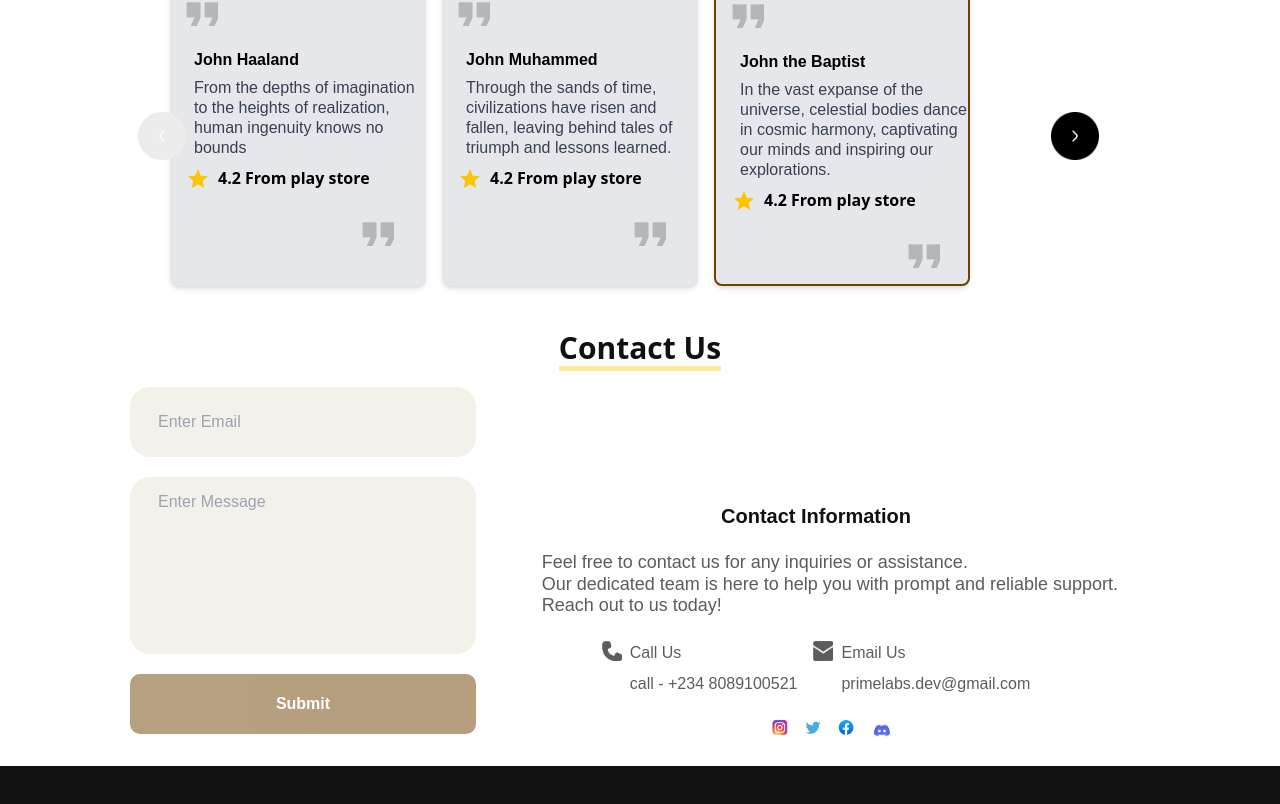
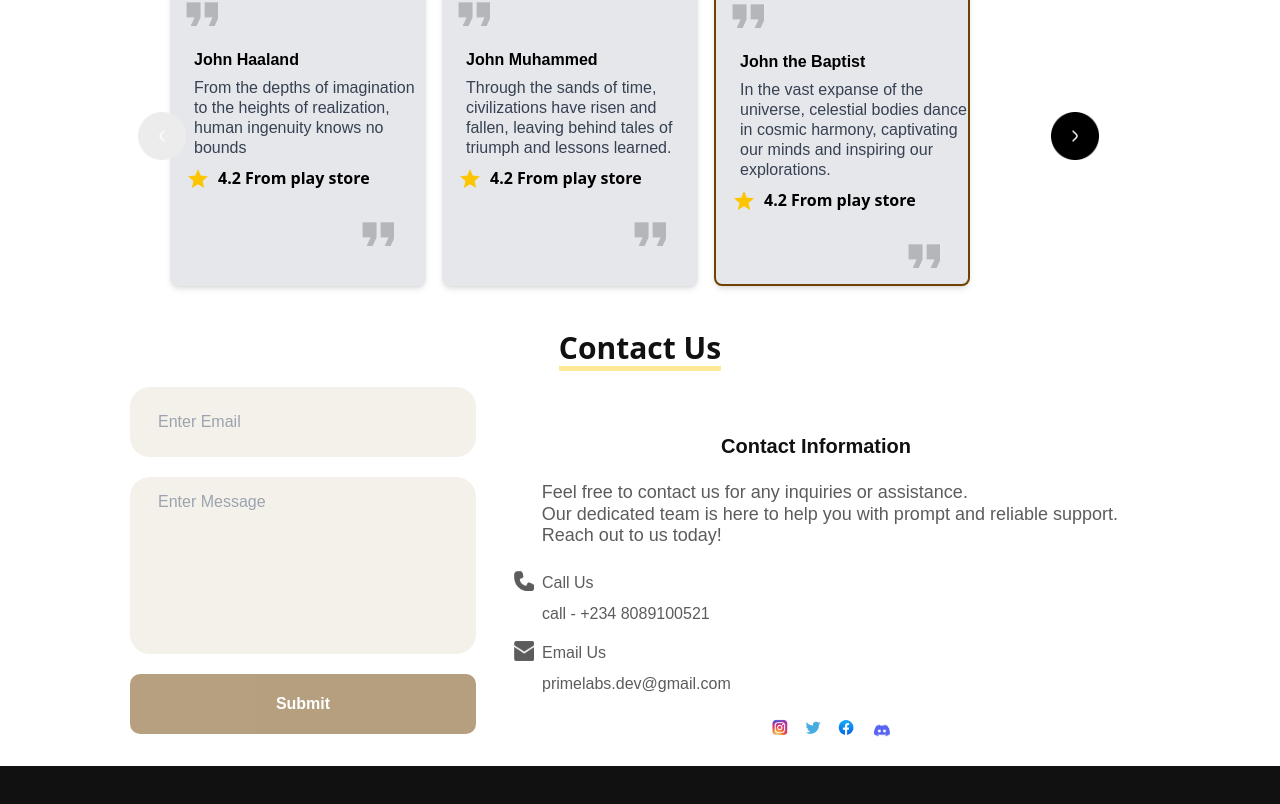
Before and after one commit to Benson-xix/PrimeLabs, a React (Vite) app: page / in a window 1280 px wide. Shown: the part 4183-4987 px from the top of the page. Built offline with nearby package versions, Linux system fonts and the light colour scheme.

Commit message:
Update Contact.jsx

```diff
--- a/src/Components/Contact.jsx
+++ b/src/Components/Contact.jsx
@@ -125,7 +125,7 @@ const isEmailValid = (email) => {
       </form>
             </div>
 
-            <div className=" flex flex-col gap-6 w-[100%] md:justify-end mt-5 pr-[2rem] ">
+            <div className=" flex flex-col gap-6 w-[100%] md:justify-end max-sm:mt-5  pr-[2rem] ">
                 <h5 className="text-[20px] text-Black font-bold leading-[120%] md:justify-center max-sm:justify-center font-sora flex ">Contact Information</h5>
                 <p className="font-300 leading-[120%] text-[18px] flex md:justify-end text-ash font-sora ">
                 Feel free to contact us for any inquiries or assistance.
@@ -134,7 +134,7 @@ const isEmailValid = (email) => {
                 </p>
 
                 <div className="flex md:justify-start  flex-col gap-5 ">
-                  <div className="flex md:flex-row sm:flex-col max-sm:flex-col md:justify-center gap-[1rem] ">
+                  <div className="flex md:flex-row sm:flex-row xs:flex-col max-xs:flex-col md:justify-center gap-[1rem] ">
                    <div className="flex flex-row  gap-2">
                     <img src={Phone} alt="phone" className=" w-[20px] h-[20px]" />
                     <div className="flex flex-col  gap-2">
```
